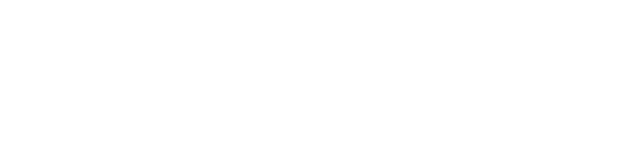
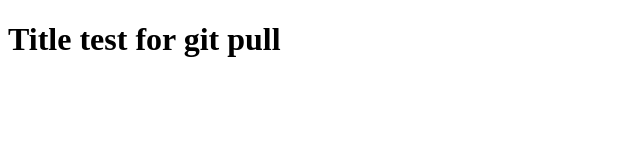
Before and after one commit to SajjadMaralani/git-test, a plain HTML site: page index.html in a window 1280 px wide. Shown: the whole page, without its empty margins (0-640 px from the left). Drawn offline with Linux system fonts and the light colour scheme.

Commit message:
add h1 title

```diff
--- a/index.html
+++ b/index.html
@@ -6,6 +6,6 @@
     <title>Document</title>
 </head>
 <body>
-
+    <h1>Title test for git pull</h1>
 </body>
 </html>
```
